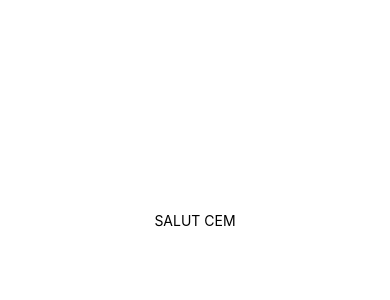
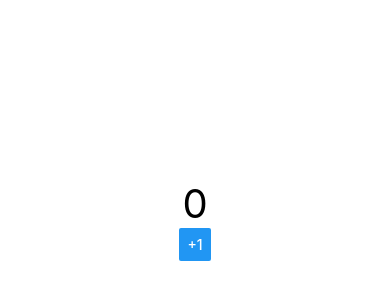
Before and after one commit to cem-sucu/exo1-react-native, a React Native app: screen / in a window 390 px wide. Shown: the part 202-502 px from the top of the page. Built offline with nearby package versions, Linux system fonts and the light colour scheme.

Commit message:
test react native on ios and android

```diff
--- a/App.js
+++ b/App.js
@@ -1,11 +1,12 @@
-import { StatusBar } from 'expo-status-bar';
-import { StyleSheet, Text, View } from 'react-native';
+import React, { useState } from "react";
+import { StyleSheet, Text, View, Button } from "react-native";
 
 export default function App() {
+    const [count, setCount] = useState(0);
     return (
         <View style={styles.container}>
-      <Text>SALUT CEM</Text>
-      <StatusBar style="auto" />
+            <Text style={styles.counter}>{count}</Text>
+            <Button onPress={() => setCount(count + 1)} title="+1" />
         </View>
     );
 }
@@ -13,8 +14,11 @@ export default function App() {
 const styles = StyleSheet.create({
     container: {
         flex: 1,
-    backgroundColor: '#fff',
-    alignItems: 'center',
-    justifyContent: 'center',
+        backgroundColor: "#fff",
+        alignItems: "center",
+        justifyContent: "center",
+    },
+    counter: {
+        fontSize: 40,
     },
 });
```
Also changed, not shown: package.json (+5 -2 lines), 1 other file (tests, documents, lock files or other folders). Lines whose indentation alone changed are shown as unchanged.
